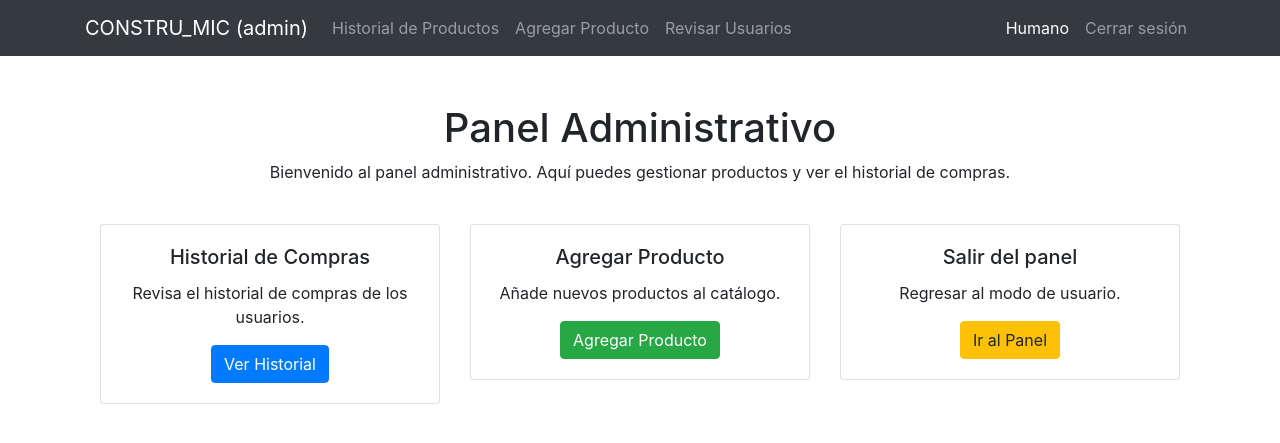
After one commit to MarcosKingsDuoc/CONSTRU_MIC, a Django app: page /productos/admin/panel_administracion/ in a window 1280 px wide. The commit adds this page. Shown: the top 443 px of the page. Run offline with Django 5.2, Linux system fonts and the light colour scheme; the visitor is signed in with stand-in values (Sample User, id 1); some libraries are stand-ins or nearby versions.

Commit message:
Panel administracion
se creo el panel de administracion

```diff
--- a/construmic/shop/urls.py
+++ b/construmic/shop/urls.py
@@ -13,6 +13,7 @@ urlpatterns = [
     path('cambiar_cantidad/<int:producto_id>/<str:operacion>/', views.cambiar_cantidad_producto, name='cambiar_cantidad_producto'),
     path('admin/historial/', views.admin_historial_compras, name='admin_historial_compras'),
     path('admin/agregar_producto/', views.admin_agregar_producto, name='admin_agregar_producto'),
+    path('admin/panel_administracion/', views.admin_panel, name='admin_panel'),
     path('buscar/', views.buscar_productos, name='buscar_productos'),
 ]
 
--- a/construmic/shop/views.py
+++ b/construmic/shop/views.py
@@ -109,7 +109,7 @@ def cambiar_cantidad_producto(request, producto_id, operacion):
 @login_required
 def admin_historial_compras(request):
     pedidos = Pedido.objects.all().order_by('-fecha')
-    return render(request, 'admin_historial_compras.html', {'pedidos': pedidos})
+    return render(request, 'admin/admin_historial_compras.html', {'pedidos': pedidos})
 
 @user_passes_test(lambda u: u.is_staff)
 @login_required
@@ -124,7 +124,13 @@ def admin_agregar_producto(request):
         Producto.objects.create(nombre=nombre, descripcion=descripcion, precio=precio, stock=stock, imagen=imagen)
         return redirect('admin_historial_compras')
 
-    return render(request, 'admin_agregar_producto.html')
+    return render(request, 'admin/admin_agregar_producto.html')
+
+@user_passes_test(lambda u: u.is_staff)
+@login_required
+def admin_panel(request):
+    return render(request, 'admin/panel_administracion.html')
+
 
 def error_403(request, exception=None):
     return render(request, 'error_403.html', status=403)
--- /dev/null
+++ b/construmic/templates/admin/panel_administracion.html
@@ -0,0 +1,45 @@
+{% extends 'base/admin_base.html' %}
+{% load static %}
+{% load widget_tweaks %}
+
+{% block title %}Panel Administrativo{% endblock %}
+
+{% block content %}
+<div class="container mt-5">
+    <div class="row">
+        <div class="col-md-12 text-center">
+            <h1>Panel Administrativo</h1>
+            <p>Bienvenido al panel administrativo. Aquí puedes gestionar productos y ver el historial de compras.</p>
+        </div>
+    </div>
+    <div class="row mt-4">
+        <div class="col-md-4">
+            <div class="card">
+                <div class="card-body text-center">
+                    <h5 class="card-title">Historial de Compras</h5>
+                    <p class="card-text">Revisa el historial de compras de los usuarios.</p>
+                    <a href="{% url 'admin_historial_compras' %}" class="btn btn-primary">Ver Historial</a>
+                </div>
+            </div>
+        </div>
+        <div class="col-md-4">
+            <div class="card">
+                <div class="card-body text-center">
+                    <h5 class="card-title">Agregar Producto</h5>
+                    <p class="card-text">Añade nuevos productos al catálogo.</p>
+                    <a href="{% url 'admin_agregar_producto' %}" class="btn btn-success">Agregar Producto</a>
+                </div>
+            </div>
+        </div>
+        <div class="col-md-4">
+            <div class="card">
+                <div class="card-body text-center">
+                    <h5 class="card-title">Salir del panel</h5>
+                    <p class="card-text">Regresar al modo de usuario.</p>
+                    <a href="{% url 'admin_panel' %}" class="btn btn-warning">Ir al Panel</a>
+                </div>
+            </div>
+        </div>
+    </div>
+</div>
+{% endblock %}
--- a/construmic/templates/base/admin_navbar.html
+++ b/construmic/templates/base/admin_navbar.html
@@ -1,7 +1,7 @@
 {% load static %}
 <nav class="navbar navbar-expand-lg navbar-dark bg-dark">
     <div class="container">
-        <a class="navbar-brand" href="/">CONSTRU_MIC (admin)</a>
+        <a class="navbar-brand" href="{% url 'admin_panel' %}">CONSTRU_MIC (admin)</a>
         <button class="navbar-toggler" type="button" data-bs-toggle="collapse" data-bs-target="#navbarAdminContent" aria-controls="navbarAdminContent" aria-expanded="false" aria-label="Toggle navigation">
             <span class="navbar-toggler-icon"></span>
         </button>
@@ -20,8 +20,10 @@
 
             </ul>
 
-
             <ul class="navbar-nav ml-auto">
+                <li class="nav-item">
+                    <a class="nav-link" href="/" style="color: white;">Humano</a>
+                </li>
                 <li class="nav-item">
                     <a class="nav-link" href="{% url 'cerrar_sesion_page' %}">Cerrar sesión</a>
                 </li>
```
Also changed, not shown: construmic/templates/base/navbar.html (+5 -5 lines), construmic/templates/admin/admin_agregar_producto.html (renamed from construmic/templates/admin_agregar_producto.html), construmic/templates/admin/admin_historial_compras.html (renamed from construmic/templates/admin_historial_compras.html).
